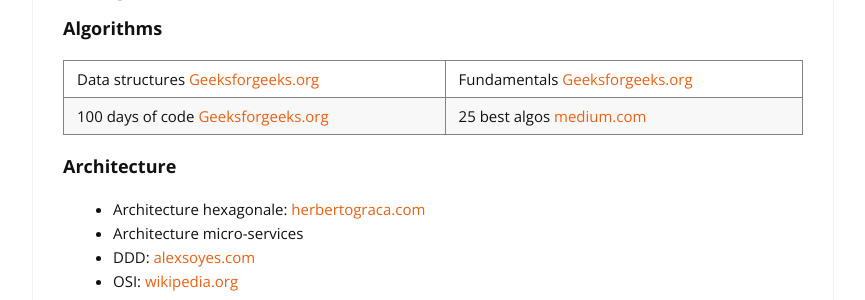
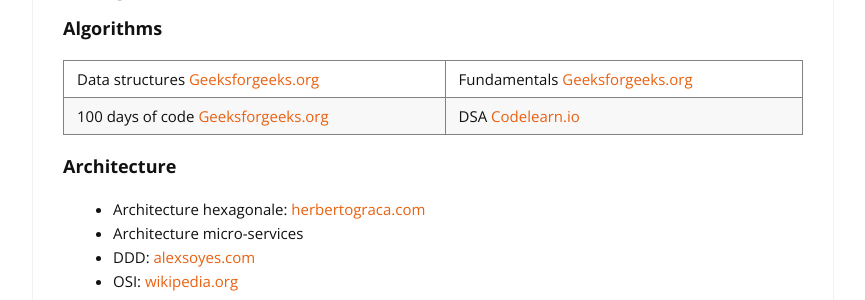
Before and after one commit to cylmat/cylmat.github.io, a Jekyll site: the page built from _pages/USEFUL.md, in a window 1280 px wide and 900 px high, scrolled down 888 px. Shown: the part 154-454 px from the top of the window, without its empty margins (207-1072 px from the left). Built offline with Jekyll 4.4.1, drawn with Linux system fonts in a browser that asks for light colours; nearby versions of some CDN libraries.

Commit message:
Update USEFUL.md

```diff
--- a/_pages/USEFUL.md
+++ b/_pages/USEFUL.md
@@ -38,7 +38,7 @@
 ### Algorithms
 
 |Data structures [Geeksforgeeks.org](https://www.geeksforgeeks.org/data-structures)|Fundamentals [Geeksforgeeks.org](https://www.geeksforgeeks.org/fundamentals-of-algorithms)|
-|100 days of code [Geeksforgeeks.org](https://www.geeksforgeeks.org/100-days-of-code-a-complete-guide-for-beginners-and-experienced)|25 best algos [medium.com](https://medium.com/techie-delight/top-25-algorithms-every-programmer-should-know-373246b4881b)|
+|100 days of code [Geeksforgeeks.org](https://www.geeksforgeeks.org/100-days-of-code-a-complete-guide-for-beginners-and-experienced)|DSA [Codelearn.io](https://codelearn.io/learning/data-structure-and-algorithms)|
 
 ### Architecture
 + Architecture hexagonale: [herbertograca.com](https://herbertograca.com/2017/11/16/explicit-architecture-01-ddd-hexagonal-onion-clean-cqrs-how-i-put-it-all-together/)
```
